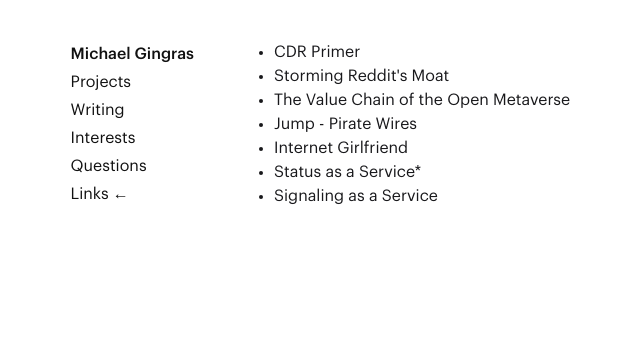
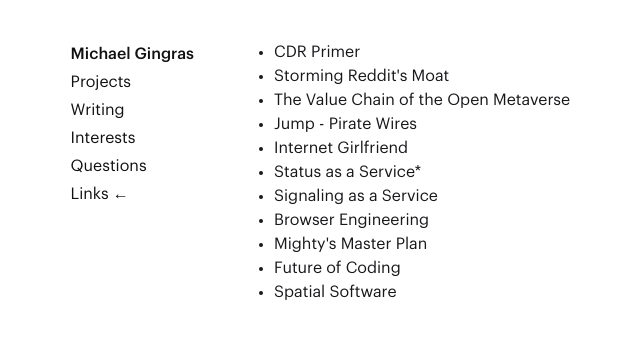
Before and after one commit to mcgingras/blog, a Jekyll site: the page built from links.html, in a window 1280 px wide. Shown: the top 339 px of the page, without its empty margins (86-726 px from the left). Built offline with Jekyll 4.4.1, drawn with Linux system fonts in a browser that asks for light colours.

Commit message:
adding some links

```diff
--- a/_data/links.yml
+++ b/_data/links.yml
@@ -17,3 +17,15 @@
 - name: Signaling as a Service
   link: https://julian.digital/2020/03/28/signaling-as-a-service/
   tag: social
+- name: Browser Engineering
+  link: https://browser.engineering/
+  tag: engineering
+- name: Mighty's Master Plan
+  link: https://blog.mightyapp.com/mightys-secret-plan-to-invent-the-future-of-computing/
+  tag: engineering
+- name: Future of Coding
+  link: https://futureofcoding.org/
+  tag: engineering
+- name: Spatial Software
+  link: https://darkblueheaven.com/spatialsoftware/
+  tag: product
```
